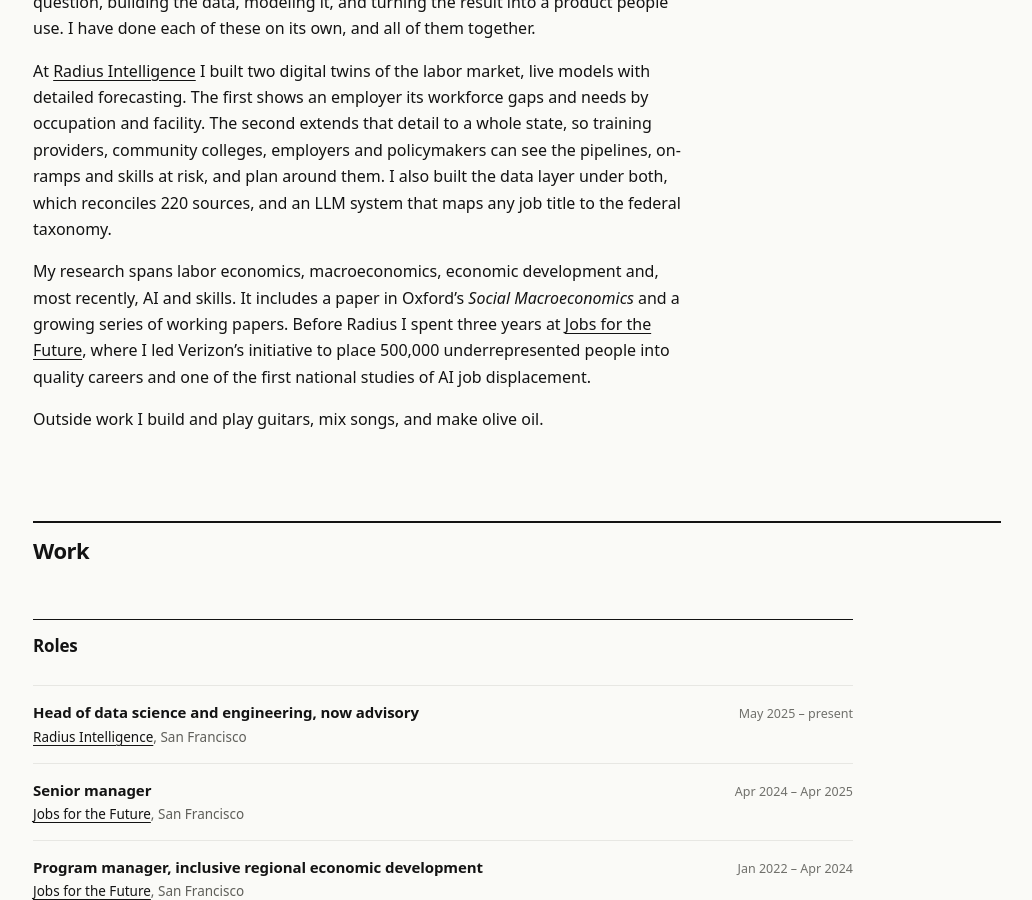
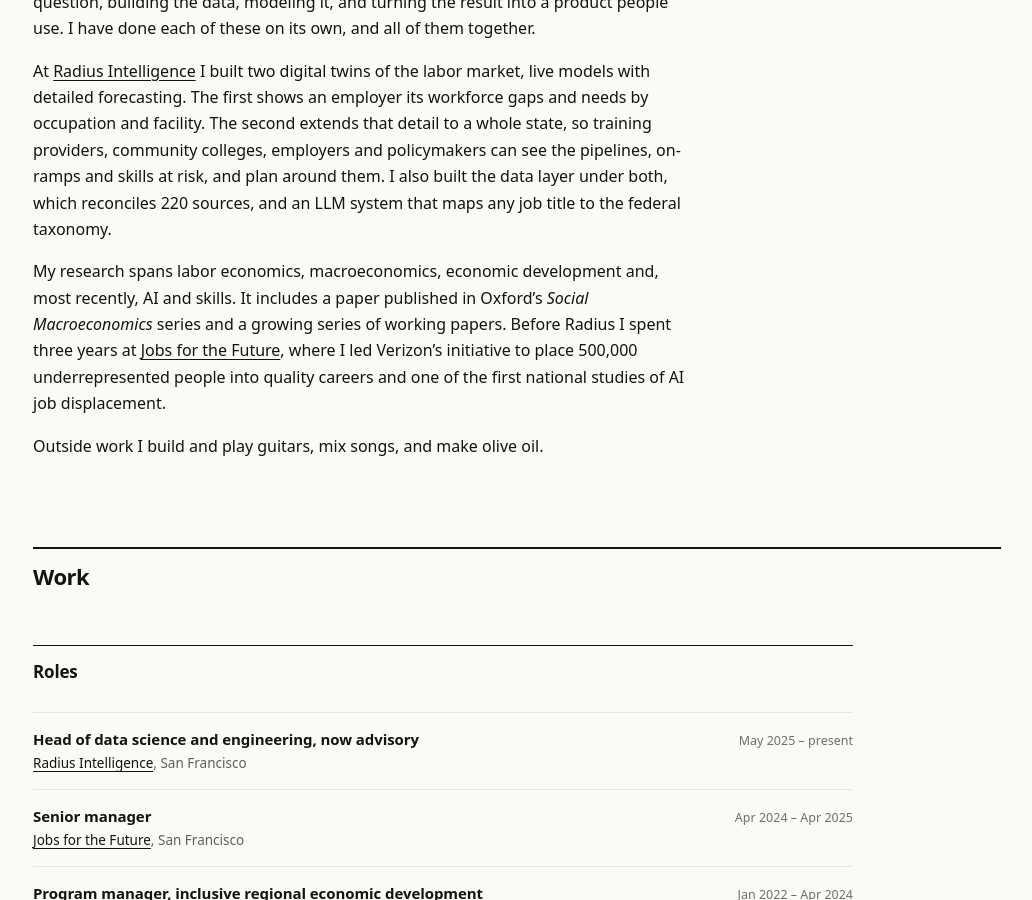
Before and after one commit to conway1521/conway1521.github.io, a Jekyll site: the page built from index.html, in a window 1280 px wide and 900 px high, scrolled down 596 px. Shown: the whole window, without its empty margins (123-1155 px from the left). Built offline with Jekyll 4.4.1, drawn with Linux system fonts in a browser that asks for light colours; some of the changed text lies outside the part shown.

Commit message:
Label the SAGE paper as published in Oxford's Social Macroeconomics series, 2021

```diff
--- a/cv/index.html
+++ b/cv/index.html
@@ -157,7 +157,7 @@
       <section>
         <h2 class="section">Selected publications</h2>
         <ul class="bullets">
-          <li><i>Wellbeing and macroeconomics: a SAGE approach.</i> Oxford&rsquo;s <i>Social Macroeconomics</i>, 2020.</li>
+          <li><i>Wellbeing and macroeconomics: a SAGE approach.</i> Oxford&rsquo;s <i>Social Macroeconomics</i> series, 2021.</li>
           <li>Working papers: <i>When to raise taxes</i> (2026); <i>AI exposure at three levels</i> (2026); <i>Where occupations move</i> (2026); <i>Where workers come from</i> (2025); <i>A shock reveals the structure</i> (2025); <i>A regional economic development ecosystem framework</i> (2024); <i>The anticipation content of fiscal policy</i> (2021).</li>
           <li>JFF: <i>Unlocking the promise of AI for Black learners and workers</i> (2025); <i>How employers can prepare workers for an AI-driven economy</i> (2024); <i>Unequal opportunities: quality and diversity in green jobs</i> (2024); <i>Investing in inclusion and impact across the learner journey</i> (2023).</li>
           <li><i>From observation to action: multidimensional wellbeing in economic models</i>, Global Solutions Initiative.</li>
@@ -180,7 +180,7 @@
           <div class="edu-school">Sciences Po</div>
           <div class="edu-degree">MPhil in Economics</div>
           <div class="edu-when">2018&ndash;2020</div>
-          <div class="edu-note"><b>Fulbright Scholar.</b> Engaged with senior policy audiences through the Fulbright and Sciences Po networks. Thesis supervised by Xavier Ragot (OFCE); published in Oxford&rsquo;s <i>Social Macroeconomics</i>.</div>
+          <div class="edu-note"><b>Fulbright Scholar.</b> Engaged with senior policy audiences through the Fulbright and Sciences Po networks. Thesis supervised by Xavier Ragot (OFCE); published in Oxford&rsquo;s <i>Social Macroeconomics</i> series.</div>
         </div>
         <div class="edu-entry">
           <div class="edu-school">University of Pittsburgh, Honors College</div>
--- a/index.html
+++ b/index.html
@@ -44,7 +44,7 @@
 
       <p>At <a href="https://ri-labs.com" target="_blank" rel="noopener">Radius Intelligence</a> I built two digital twins of the labor market, live models with detailed forecasting. The first shows an employer its workforce gaps and needs by occupation and facility. The second extends that detail to a whole state, so training providers, community colleges, employers and policymakers can see the pipelines, on-ramps and skills at risk, and plan around them. I also built the data layer under both, which reconciles 220 sources, and an LLM system that maps any job title to the federal taxonomy.</p>
 
-      <p>My research spans labor economics, macroeconomics, economic development and, most recently, AI and skills. It includes a paper in Oxford&rsquo;s <i>Social Macroeconomics</i> and a growing series of working papers. Before Radius I spent three years at <a href="https://www.jff.org" target="_blank" rel="noopener">Jobs for the Future</a>, where I led Verizon&rsquo;s initiative to place 500,000 underrepresented people into quality careers and one of the first national studies of AI job displacement.</p>
+      <p>My research spans labor economics, macroeconomics, economic development and, most recently, AI and skills. It includes a paper published in Oxford&rsquo;s <i>Social Macroeconomics</i> series and a growing series of working papers. Before Radius I spent three years at <a href="https://www.jff.org" target="_blank" rel="noopener">Jobs for the Future</a>, where I led Verizon&rsquo;s initiative to place 500,000 underrepresented people into quality careers and one of the first national studies of AI job displacement.</p>
 
       <p>Outside work I build and play guitars, mix songs, and make olive oil.</p>
     </div>
@@ -143,7 +143,7 @@
       </div>
       <div class="pub-row">
         <span class="pub-row__t">Wellbeing and macroeconomics: a SAGE approach</span>
-        <span class="pub-row__w">Univ. of Oxford, September 2020</span>
+        <span class="pub-row__w">Oxford Social Macroeconomics series, 2021</span>
         <span class="pub-row__l"><a href="https://www.bsg.ox.ac.uk/research/publications/wellbeing-and-macroeconomics-sage-approach" target="_blank" rel="noopener">Read</a></span>
       </div>
       <div class="pub-row">
```
Also changed, not shown: 1 other file.
